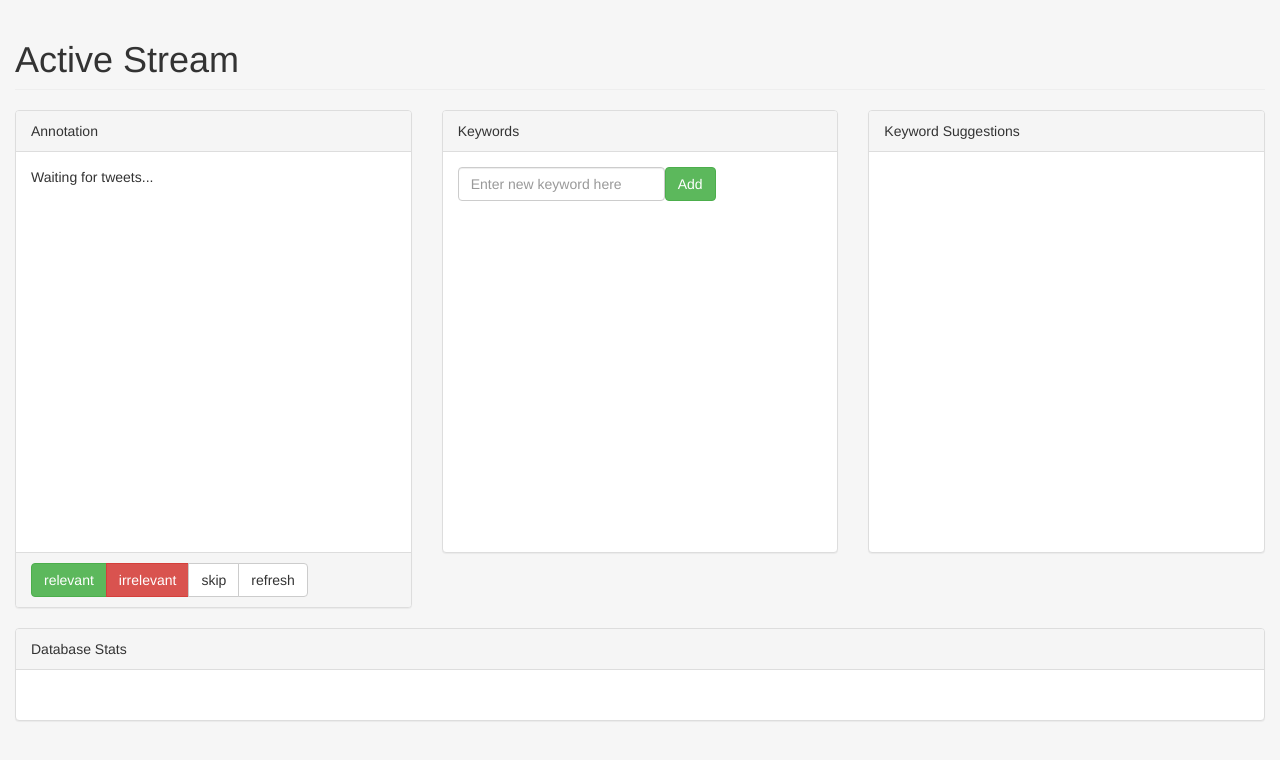
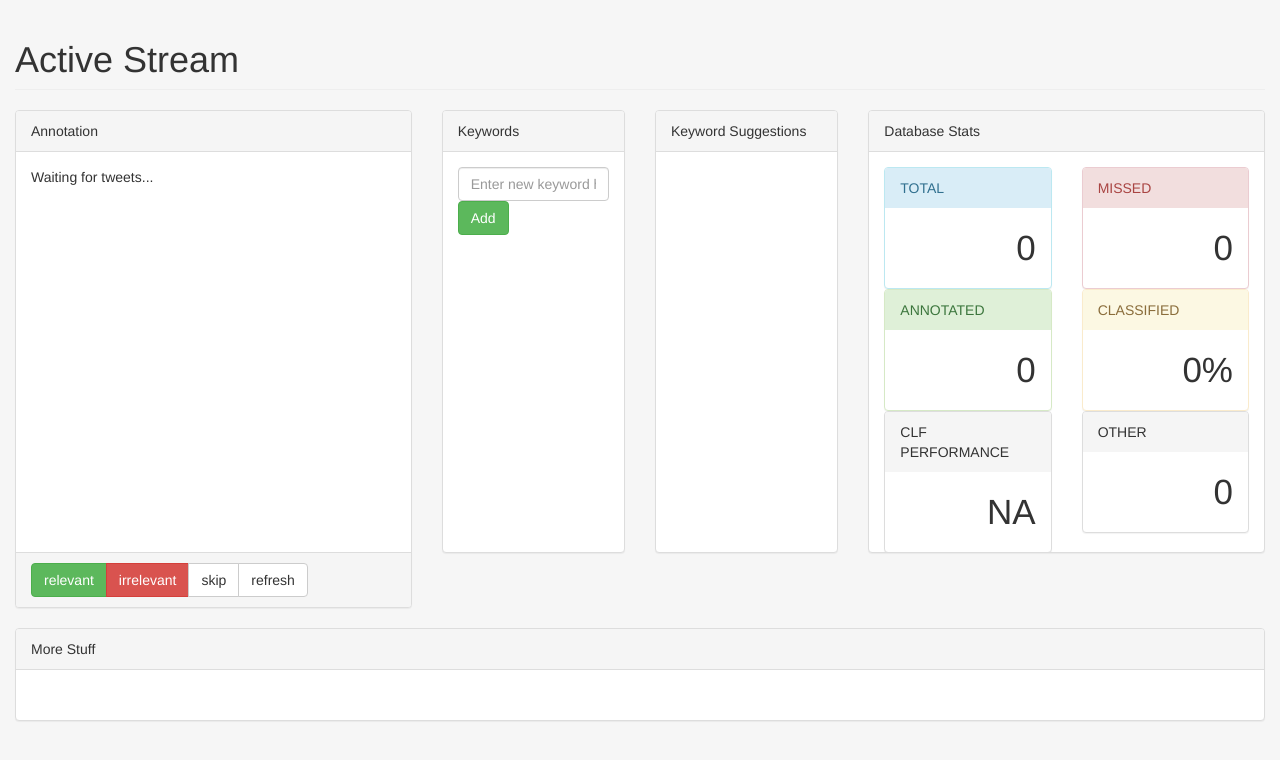
Before and after one commit to flinder/active_stream, a Flask app: page / in a window 1280 px wide. Shown: the top 760 px of the page. Run offline with Flask 2, Linux system fonts and the light colour scheme; parts of the project's set-up code (start-up, migrations or seed data) failed here and were passed over; some libraries are stand-ins or nearby versions.

Commit message:
minor interface updates

```diff
--- a/app.py
+++ b/app.py
@@ -54,6 +54,8 @@ def tweet_irrelevant():
 @socketio.on('connect')
 def test_connect():
     logging.info("Starting Annotator.")
+    logging.info('Sending currently active keywords to interface')
+    emit('keywords', {'keywords': list(streamer.keywords)})
     try:
         annotator.start()
     except Exception as e:
--- a/static/css/custom.css
+++ b/static/css/custom.css
@@ -11,3 +11,13 @@ body {
     max-width: 100%;
     word-wrap: break-word;
 }
+.huge {
+  font-size: 35px;
+  text-align: right;
+}
+.green {
+    color: green;
+}
+.red {
+    color: green;
+}
--- a/static/js/main.js
+++ b/static/js/main.js
@@ -3,7 +3,23 @@ $(document).ready(function() {
     // The connection URL has the following format:
     //     http[s]://<domain>:<port>[/<namespace>]
     var socket = io.connect(location.protocol + '//' + document.domain + ':' +
-            location.port);
+                            location.port);
+
+    socket.emit('refresh');
+    // Display active keywords
+    socket.on('keywords', function(msg) {
+        console.log('Received active keywords');
+        var kw = msg['keywords'];
+        var deleteButton =
+            "<button class='delete btn btn-danger'>Remove</button>";
+        for (var i = 0; i < kw.length; i++) {
+            $(".list_of_items").append("<li class='list-group-item clearfix'>"+
+                    "<div id='word' class='pull-left'>" +
+                    kw[i] + "</div>" +
+                    "<div class='pull-right'>" + deleteButton + "</div>" +
+                    "</li>");
+        }
+    });
 
     // Event handler for new tweet to display
     socket.on('display_tweet', function(msg) {
--- a/templates/index.html
+++ b/templates/index.html
@@ -12,7 +12,7 @@
     <script src="https://maxcdn.bootstrapcdn.com/bootstrap/3.3.7/js/bootstrap.min.js"></script>
 
     <link rel="stylesheet" type="text/css" href="{{ url_for('static', filename='css/custom.css') }}">
-    <!-- <link rel="stylesheet" type="text/css" href="../static/css/custom.css">  -->
+    <link rel="stylesheet" type="text/css" href="../static/css/custom.css">
     <script sync src="https://platform.twitter.com/widgets.js"></script>
     <script type="text/javascript" src="https://cdnjs.cloudflare.com/ajax/libs/socket.io/1.3.5/socket.io.min.js"></script>
     <script type="text/javascript" src="{{ url_for('static', filename='js/main.js') }}"></script>
@@ -54,7 +54,7 @@
             </div>
 
             <!--Keyword container -->
-            <div class="col-lg-4">
+            <div class="col-lg-2">
                 <div class="panel panel-default">
                     <div class="panel-heading">Keywords</div>
                     <div class="panel-body fixed-panel">
@@ -74,7 +74,7 @@
                 </div>
 
             <!-- Suggestions container -->
-            <div class="col-lg-4">
+            <div class="col-lg-2">
                 <div class="panel panel-default">
                     <div class="panel-heading">Keyword Suggestions</div>
                     <div class="panel-body fixed-panel">
@@ -83,18 +83,104 @@
                     </div>
                 </div>
             </div>
+
+            <!-- Stats  container -->
+            <div class="col-lg-4">
+                <div class="panel panel-default">
+                    <div class="panel-heading">Database Stats</div>
+                    <div class="panel-body fixed-panel">
+                        <!--
+                        <ul class="list-group" id="stats">
+                        </ul>
+                        -->
+
+                        <div class="panel-group">
+
+                            <div class="row">
+                                <div class="col-lg-6">
+                                    <div class="panel panel-info">
+                                        <div class="panel-heading">TOTAL</div>
+                                        <div class="panel-body">
+                                            <div id="total" class="huge">0</div>
+                                        </div>
+                                    </div>
+                                </div>
+
+                                <div class="col-lg-6">
+                                    <div class="panel panel-danger">
+                                        <div class="panel-heading">MISSED</div>
+                                        <div class="panel-body">
+                                            <div id="missed" class="huge">0</div>
+                                        </div>
+                                    </div>
+                                </div>
+                            </div>
+
+                            <div class="row">
+                                <div class="col-lg-6">
+                                    <div class="panel panel-success">
+                                        <div class="panel-heading">ANNOTATED</div>
+                                        <div class="panel-body">
+                                            <div id="annotated" class="huge">0</div>
+                                        </div>
+                                    </div>
+                                </div>
+
+                                <div class="col-lg-6">
+                                    <div class="panel panel-warning">
+                                        <div class="panel-heading">CLASSIFIED</div>
+                                        <div class="panel-body">
+                                            <div id="classified" class="huge">0%</div>
+                                        </div>
+                                    </div>
+                                </div>
+                            </div>
+
+                            <div class="row">
+                                <div class="col-lg-6">
+                                    <div class="panel panel-default">
+                                        <div class="panel-heading">CLF PERFORMANCE</div>
+                                        <div class="panel-body">
+                                            <div id="performance" class="huge">NA</div>
+                                        </div>
+                                    </div>
+                                </div>
+
+                                <div class="col-lg-6">
+                                    <div class="panel panel-default">
+                                        <div class="panel-heading">OTHER</div>
+                                        <div class="panel-body">
+                                            <div class="huge">0</div>
+                                        </div>
+                                    </div>
+                                </div>
+                            </div>
+
+
+
+                        </div>
+
+                    </div>
+                </div>
+            </div>
+
         </div>
 
          <div class="row">
-             <div class="col-lg-12">
+
+            <!-- Additional container -->
+            <div class="col-lg-12">
                 <div class="panel panel-default">
-                    <div class="panel-heading">Database Stats</div>
+                    <div class="panel-heading">More Stuff</div>
                     <div class="panel-body">
-                        <ul class="list-group" id="stats">
+                        <ul class="list-group">
                         </ul>
                     </div>
                 </div>
             </div>
+
+
+
         </div>
 
 
```
